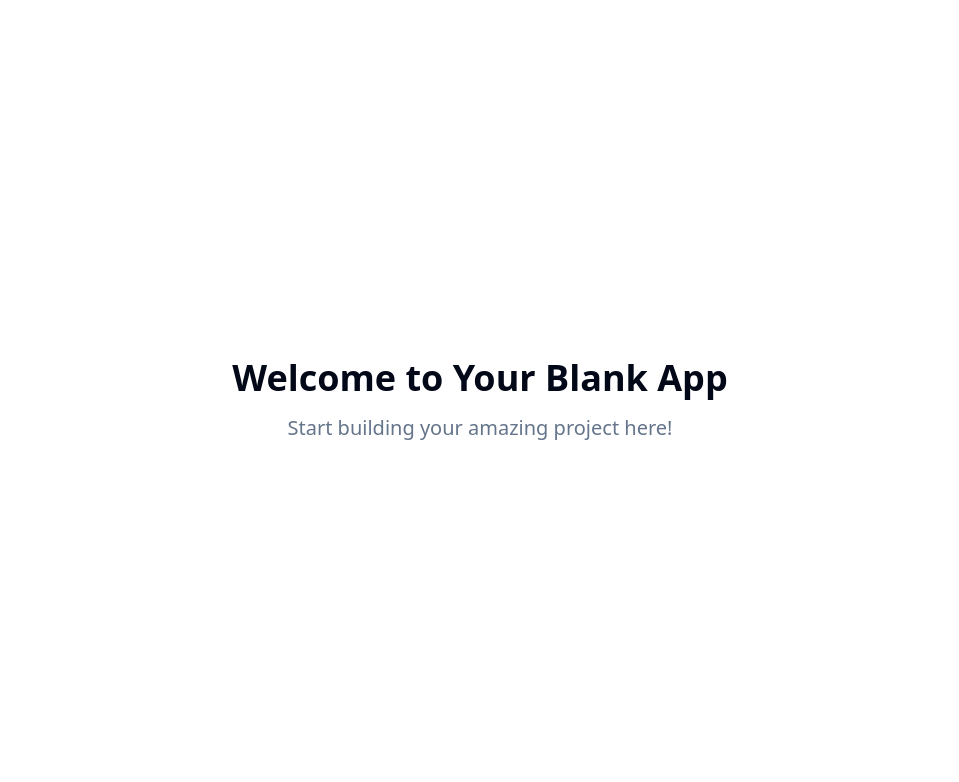
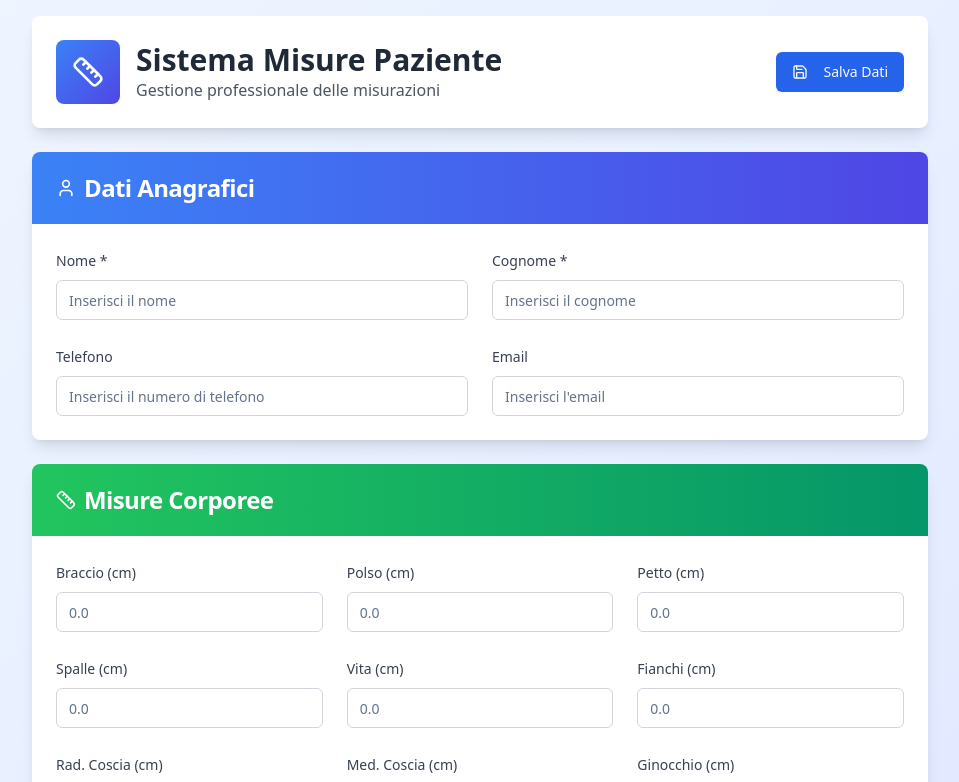
Before and after one commit to Contadina1966/patient-body-scan-pro, a React (Vite) app: page / in a window 1280 px wide. Shown: the top 782 px of the page, without its empty margins (160-1119 px from the left). Built offline with nearby package versions, Linux system fonts and the light colour scheme.

Commit message:
Add logo and patient measurements section

```diff
--- a/src/pages/Index.tsx
+++ b/src/pages/Index.tsx
@@ -1,11 +1,202 @@
-// Update this page (the content is just a fallback if you fail to update the page)
+
+import { useState } from "react";
+import { Card, CardContent, CardHeader, CardTitle } from "@/components/ui/card";
+import { Button } from "@/components/ui/button";
+import { Input } from "@/components/ui/input";
+import { Label } from "@/components/ui/label";
+import { Separator } from "@/components/ui/separator";
+import { User, Ruler, Save } from "lucide-react";
+import { toast } from "sonner";
 
 const Index = () => {
+  const [patientData, setPatientData] = useState({
+    name: "",
+    surname: "",
+    phone: "",
+    email: "",
+    measurements: {
+      braccio: "",
+      polso: "",
+      petto: "",
+      spalle: "",
+      vita: "",
+      fianchi: "",
+      radCoscia: "",
+      medCoscia: "",
+      ginocchio: "",
+      caviglia: ""
+    }
+  });
+
+  const handleInputChange = (field: string, value: string) => {
+    setPatientData(prev => ({
+      ...prev,
+      [field]: value
+    }));
+  };
+
+  const handleMeasurementChange = (measurement: string, value: string) => {
+    setPatientData(prev => ({
+      ...prev,
+      measurements: {
+        ...prev.measurements,
+        [measurement]: value
+      }
+    }));
+  };
+
+  const handleSave = () => {
+    // Validazione base
+    if (!patientData.name || !patientData.surname) {
+      toast.error("Nome e cognome sono obbligatori");
+      return;
+    }
+
+    console.log("Dati paziente salvati:", patientData);
+    toast.success("Dati paziente salvati con successo!");
+  };
+
+  const measurementFields = [
+    { key: "braccio", label: "Braccio (cm)" },
+    { key: "polso", label: "Polso (cm)" },
+    { key: "petto", label: "Petto (cm)" },
+    { key: "spalle", label: "Spalle (cm)" },
+    { key: "vita", label: "Vita (cm)" },
+    { key: "fianchi", label: "Fianchi (cm)" },
+    { key: "radCoscia", label: "Rad. Coscia (cm)" },
+    { key: "medCoscia", label: "Med. Coscia (cm)" },
+    { key: "ginocchio", label: "Ginocchio (cm)" },
+    { key: "caviglia", label: "Caviglia (cm)" }
+  ];
+
   return (
-    <div className="min-h-screen flex items-center justify-center bg-background">
-      <div className="text-center">
-        <h1 className="text-4xl font-bold mb-4">Welcome to Your Blank App</h1>
-        <p className="text-xl text-muted-foreground">Start building your amazing project here!</p>
+    <div className="min-h-screen bg-gradient-to-br from-blue-50 to-indigo-100 p-4">
+      <div className="max-w-4xl mx-auto space-y-6">
+        {/* Header con Logo */}
+        <div className="bg-white rounded-lg shadow-lg p-6">
+          <div className="flex items-center justify-between">
+            <div className="flex items-center space-x-4">
+              {/* Placeholder per il logo - sostituire con il logo reale */}
+              <div className="w-16 h-16 bg-gradient-to-br from-blue-500 to-indigo-600 rounded-lg flex items-center justify-center">
+                <Ruler className="w-8 h-8 text-white" />
+              </div>
+              <div>
+                <h1 className="text-3xl font-bold text-gray-800">Sistema Misure Paziente</h1>
+                <p className="text-gray-600">Gestione professionale delle misurazioni</p>
+              </div>
+            </div>
+            <Button onClick={handleSave} className="bg-blue-600 hover:bg-blue-700">
+              <Save className="w-4 h-4 mr-2" />
+              Salva Dati
+            </Button>
+          </div>
+        </div>
+
+        {/* Dati Anagrafici */}
+        <Card className="shadow-lg border-0">
+          <CardHeader className="bg-gradient-to-r from-blue-500 to-indigo-600 text-white rounded-t-lg">
+            <CardTitle className="flex items-center">
+              <User className="w-5 h-5 mr-2" />
+              Dati Anagrafici
+            </CardTitle>
+          </CardHeader>
+          <CardContent className="p-6">
+            <div className="grid grid-cols-1 md:grid-cols-2 gap-6">
+              <div className="space-y-2">
+                <Label htmlFor="name" className="text-sm font-medium text-gray-700">Nome *</Label>
+                <Input
+                  id="name"
+                  type="text"
+                  placeholder="Inserisci il nome"
+                  value={patientData.name}
+                  onChange={(e) => handleInputChange("name", e.target.value)}
+                  className="border-gray-300 focus:ring-blue-500 focus:border-blue-500"
+                />
+              </div>
+              <div className="space-y-2">
+                <Label htmlFor="surname" className="text-sm font-medium text-gray-700">Cognome *</Label>
+                <Input
+                  id="surname"
+                  type="text"
+                  placeholder="Inserisci il cognome"
+                  value={patientData.surname}
+                  onChange={(e) => handleInputChange("surname", e.target.value)}
+                  className="border-gray-300 focus:ring-blue-500 focus:border-blue-500"
+                />
+              </div>
+              <div className="space-y-2">
+                <Label htmlFor="phone" className="text-sm font-medium text-gray-700">Telefono</Label>
+                <Input
+                  id="phone"
+                  type="tel"
+                  placeholder="Inserisci il numero di telefono"
+                  value={patientData.phone}
+                  onChange={(e) => handleInputChange("phone", e.target.value)}
+                  className="border-gray-300 focus:ring-blue-500 focus:border-blue-500"
+                />
+              </div>
+              <div className="space-y-2">
+                <Label htmlFor="email" className="text-sm font-medium text-gray-700">Email</Label>
+                <Input
+                  id="email"
+                  type="email"
+                  placeholder="Inserisci l'email"
+                  value={patientData.email}
+                  onChange={(e) => handleInputChange("email", e.target.value)}
+                  className="border-gray-300 focus:ring-blue-500 focus:border-blue-500"
+                />
+              </div>
+            </div>
+          </CardContent>
+        </Card>
+
+        {/* Sezione Misure */}
+        <Card className="shadow-lg border-0">
+          <CardHeader className="bg-gradient-to-r from-green-500 to-emerald-600 text-white rounded-t-lg">
+            <CardTitle className="flex items-center">
+              <Ruler className="w-5 h-5 mr-2" />
+              Misure Corporee
+            </CardTitle>
+          </CardHeader>
+          <CardContent className="p-6">
+            <div className="grid grid-cols-1 md:grid-cols-2 lg:grid-cols-3 gap-6">
+              {measurementFields.map((field) => (
+                <div key={field.key} className="space-y-2">
+                  <Label htmlFor={field.key} className="text-sm font-medium text-gray-700">
+                    {field.label}
+                  </Label>
+                  <Input
+                    id={field.key}
+                    type="number"
+                    step="0.1"
+                    placeholder="0.0"
+                    value={patientData.measurements[field.key as keyof typeof patientData.measurements]}
+                    onChange={(e) => handleMeasurementChange(field.key, e.target.value)}
+                    className="border-gray-300 focus:ring-green-500 focus:border-green-500"
+                  />
+                </div>
+              ))}
+            </div>
+
+            <Separator className="my-6" />
+
+            <div className="flex justify-center">
+              <Button
+                onClick={handleSave}
+                size="lg"
+                className="bg-green-600 hover:bg-green-700 px-8"
+              >
+                <Save className="w-4 h-4 mr-2" />
+                Salva Tutte le Misure
+              </Button>
+            </div>
+          </CardContent>
+        </Card>
+
+        {/* Footer */}
+        <div className="text-center text-gray-500 text-sm">
+          Sistema professionale per la gestione delle misure dei pazienti
+        </div>
       </div>
     </div>
   );
```
